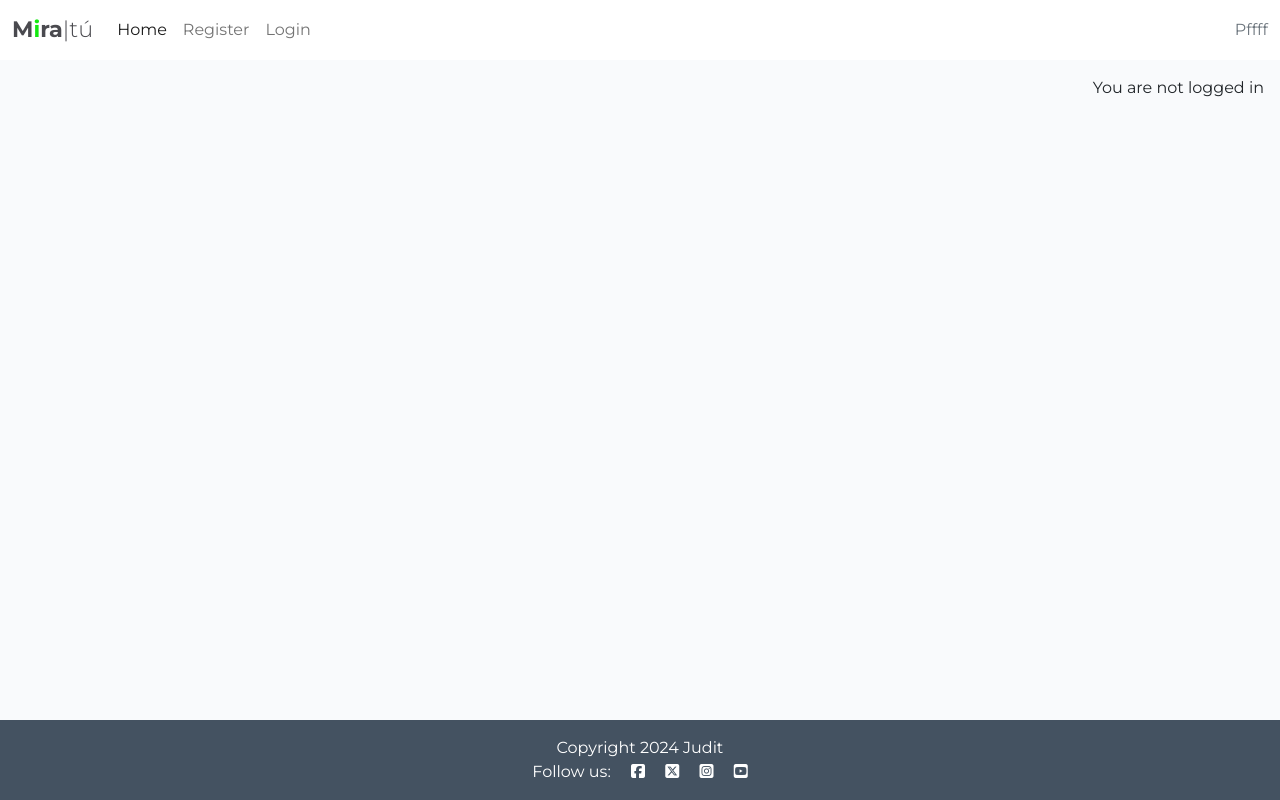
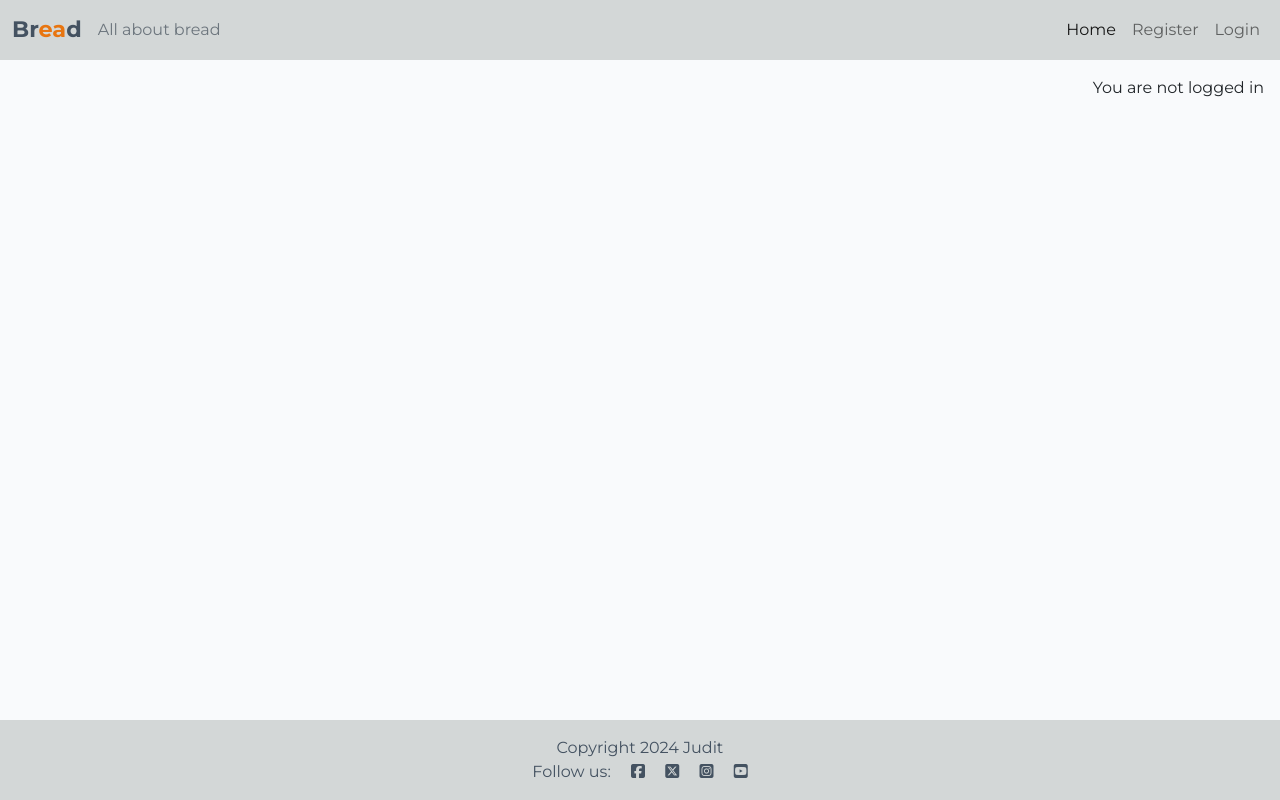
Before and after one commit to Judit3/blog-with-django, a Django app: page / in a window 1280 px wide. Run offline with Django 4.2, Linux system fonts and the light colour scheme; data that the repository does not hold is empty; some libraries are stand-ins or nearby versions.

Commit message:
add some style and images and posts

```diff
--- a/blog/models.py
+++ b/blog/models.py
@@ -20,11 +20,14 @@ class Post(models.Model):
     excerpt = models.TextField(blank=True)
     updated_on = models.DateTimeField(auto_now=True)
 
+
     class Meta:
         ordering = ["-created_on"]
 
     def __str__(self):
         return f"{self.title}"
+
+
 
 
 class Comment(models.Model):
--- a/blog/templates/blog/post_detail.html
+++ b/blog/templates/blog/post_detail.html
@@ -47,6 +47,7 @@
         <hr>
         </div>
     </div>
+
     <!-- Displaying Comments -->
     <div class="row">
         <div class="col-md-8 card mb-4  mt-3 ">
--- a/project/settings.py
+++ b/project/settings.py
@@ -27,7 +27,7 @@ TEMPLATES_DIR = os.path.join(BASE_DIR, 'templates')
 SECRET_KEY = os.environ.get("SECRET_KEY")
 
 # SECURITY WARNING: don't run with debug turned on in production!
-DEBUG = False
+DEBUG = True
 
 ALLOWED_HOSTS = ['8000-judit3-blogwithdjango-38og9s7blzv.ws-eu108.gitpod.io', '.herokuapp.com']
 
--- a/static/css/style.css
+++ b/static/css/style.css
@@ -1,23 +1,20 @@
-/* Google fonst css */
-@import url('https://fonts.googleapis.com/css2?family=Montserrat:ital,wght@0,100..900;1,100..900&display=swap');
-
 body {
     font-family: Montserrat, sans-serif;
     background-color: #F9FAFC;
 }
 
+.navbar {
+    background-color: #d3d7d7;
+}
+
 .brand {
     font-size: 1.4rem;
     font-weight: 700;
-    color: #4A4A4F;
+    color: #445261;
 }
 
-.green-i {
-    color: #14e810;
-}
-
-.thin {
-    font-weight: 300;
+.orange-ea {
+    color: #e87510;
 }
 
 .light-bg {
@@ -25,7 +22,7 @@ body {
 }
 
 .dark-bg {
-    background-color: #445261;
+    background-color: #d3d7d7;
 }
 
 .main-bg {
@@ -162,3 +159,7 @@ body {
 .approval {
     color: rgb(222, 146, 168);
 }
+
+.footer-text {
+    color: #445261;
+}
--- a/templates/base.html
+++ b/templates/base.html
@@ -16,6 +16,10 @@
     <link href="https://cdn.jsdelivr.net/npm/bootstrap@5.0.1/dist/css/bootstrap.min.css" rel="stylesheet"
         integrity="sha384-+0n0xVW2eSR5OomGNYDnhzAbDsOXxcvSN1TPprVMTNDbiYZCxYbOOl7+AMvyTG2x" crossorigin="anonymous">
 
+    <!-- Google Fonts CSS -->
+    <link rel="preconnect" href="https://fonts.gstatic.com">
+    <link href="https://fonts.googleapis.com/css2?family=Montserrat:ital,wght@0,100..900;1,100..900&display=swap" rel="stylesheet">
+
     <!-- Custom CSS -->
     <link rel="stylesheet" href="{% static 'css/style.css' %}">
 
@@ -24,16 +28,18 @@
 <body class="d-flex flex-column h-100 main-bg">
 
     <!-- Navigation -->
-    <nav class="navbar navbar-expand-lg navbar-light bg-white">
+    <nav class="navbar navbar-expand-lg navbar-light">
         <div class="container-fluid">
-            <a class="navbar-brand" href="{% url 'home' %}"><span class="brand">M<span class="green-i">i</span>ra<span
-                        class="thin">|tú</span></span></a>
+            <a class="navbar-brand" href="{% url 'home' %}"><span class="brand">Br<span class="orange-ea">ea</span>d</span></a>
             <button class="navbar-toggler" type="button" data-bs-toggle="collapse" data-bs-target="#navbarText"
                 aria-controls="navbarText" aria-expanded="false" aria-label="Toggle navigation">
                 <span class="navbar-toggler-icon"></span>
             </button>
             <div class="collapse navbar-collapse" id="navbarText">
-                <ul class="navbar-nav me-auto mb-2 mb-lg-0">
+                <span class="navbar-text text-muted me-auto">
+                    All about bread
+                </span>
+                <ul class="navbar-nav ms-auto mb-2 mb-lg-0">
                     <li class="nav-item">
                         <a class="nav-link {% if request.path == home_url %}active{% endif %}" aria-current="page" href="{% url 'home' %}">Home</a>
                     </li>
@@ -50,9 +56,6 @@
                     </li>
                     {% endif %}
                 </ul>
-                <span class="navbar-text text-muted">
-                    Pffff
-                </span>
             </div>
         </div>
     </nav>
@@ -88,11 +91,11 @@
 
     <!-- Footer -->
     <footer class="footer mt-auto py-3 dark-bg">
-        <p class="m-0 text-center text-white">
+        <p class="m-0 text-center footer-text">
             {% block copyright %}
             Made by student
             {% endblock copyright %}</p>
-        <p class="m-0 text-center text-white">Follow us:
+        <p class="m-0 text-center footer-text">Follow us:
             <i class="fab fa-facebook-square ms-3"></i>
             <i class="fab fa-square-x-twitter ms-3"></i>
             <i class="fab fa-instagram-square ms-3"></i>
```
Also changed, not shown: blog/views.py (line endings or trailing spaces).
